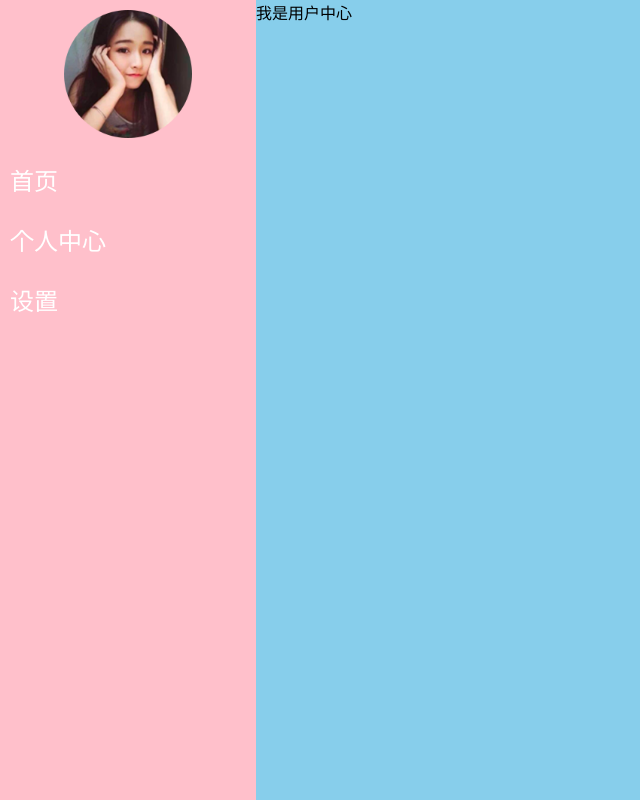
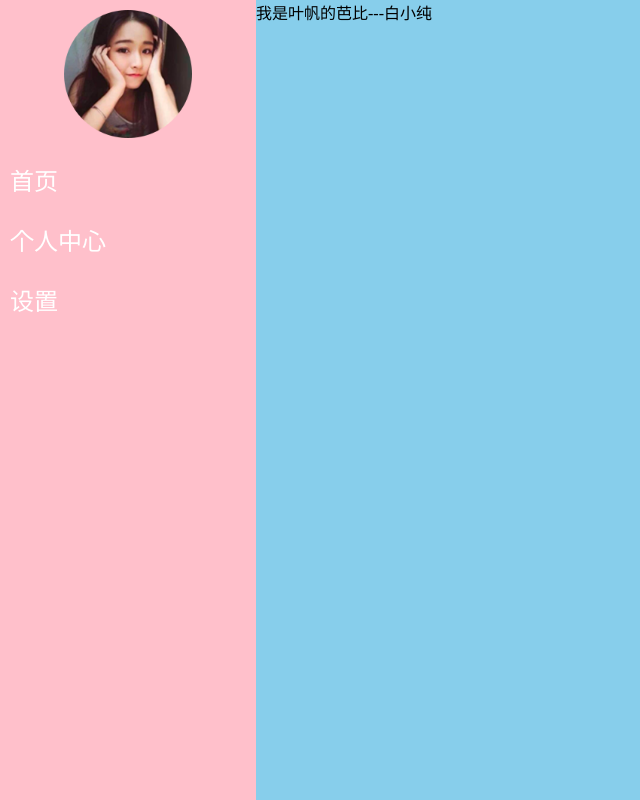
Before and after one commit to DongXuWei/V3-Vite-Router4-Pina, a Vue app: page /#/user in a window 1280 px wide. Shown: the whole page, without its empty margins (0-640 px from the left). Built offline with nearby package versions, Linux system fonts and the light colour scheme.

Commit message:
mg first commit

```diff
--- a/src/views/UserInfo/UserInfo.vue
+++ b/src/views/UserInfo/UserInfo.vue
@@ -1 +1 @@
-<template>我是用户中心</template>
+<template>我是叶帆的芭比---白小纯</template>
```
